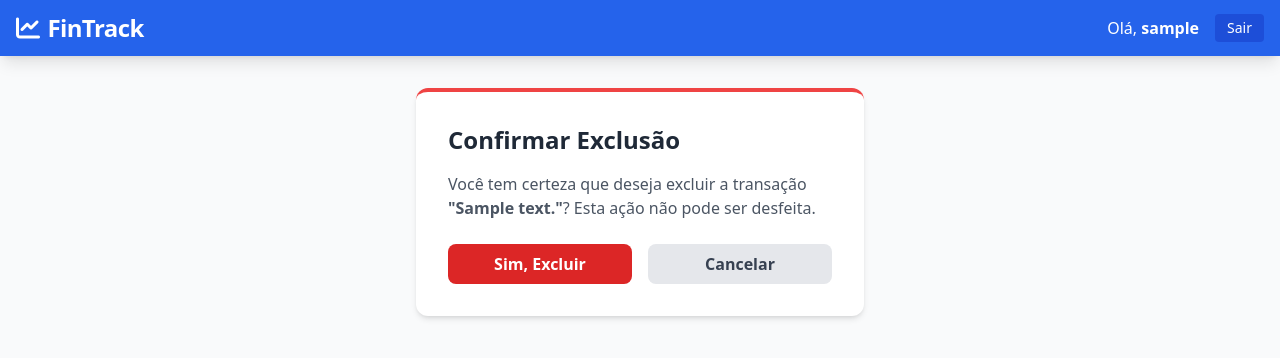
After one commit to DataGusIT/FinTrack, a Django app: page /transacoes/deletar/1/ in a window 1280 px wide. The commit adds this page. Shown: the top 358 px of the page. Run offline with Django 5.2, Linux system fonts and the light colour scheme; a user stored in the database is signed in; tables that the repository leaves empty hold one stand-in row (values such as "Sample post"); some libraries are stand-ins or nearby versions.

Commit message:
feat(expenses): implementar funcionalidades de edição e exclusão de transações

```diff
--- /dev/null
+++ b/expenses/templates/expenses/transaction_confirm_delete.html
@@ -0,0 +1,24 @@
+{% extends 'base.html' %}
+
+{% block content %}
+<div class="max-w-md mx-auto">
+    <div class="bg-white p-8 rounded-xl shadow-md border-t-4 border-red-500">
+        <h2 class="text-2xl font-bold mb-4 text-gray-800">Confirmar Exclusão</h2>
+        <p class="text-gray-600 mb-6">
+            Você tem certeza que deseja excluir a transação <strong>"{{ transaction.description }}"</strong>? Esta ação não pode ser desfeita.
+        </p>
+
+        <form method="post">
+            {% csrf_token %}
+            <div class="flex space-x-4">
+                <button type="submit" class="flex-1 bg-red-600 text-white px-4 py-2 rounded-lg font-bold hover:bg-red-700 transition">
+                    Sim, Excluir
+                </button>
+                <a href="{% url 'dashboard:index' %}" class="flex-1 bg-gray-200 text-center text-gray-700 px-4 py-2 rounded-lg font-bold hover:bg-gray-300 transition">
+                    Cancelar
+                </a>
+            </div>
+        </form>
+    </div>
+</div>
+{% endblock %}
--- a/expenses/urls.py
+++ b/expenses/urls.py
@@ -5,4 +5,6 @@ app_name = 'expenses'
 
 urlpatterns = [
     path('novo/', views.transaction_create, name='create'),
+    path('editar/<int:pk>/', views.transaction_update, name='update'),
+    path('deletar/<int:pk>/', views.transaction_delete, name='delete'),
 ]
--- a/expenses/views.py
+++ b/expenses/views.py
@@ -1,5 +1,6 @@
-from django.shortcuts import render, redirect
+from django.shortcuts import render, redirect, get_object_or_404
 from django.contrib.auth.decorators import login_required
+from .models import Transaction
 from .forms import TransactionForm
 
 @login_required
@@ -16,3 +17,29 @@ def transaction_create(request):
         form = TransactionForm(user=request.user)
 
     return render(request, 'expenses/transaction_form.html', {'form': form})
+
+@login_required
+def transaction_update(request, pk):
+    # Garante que o usuário só edite transações dele
+    transaction = get_object_or_404(Transaction, pk=pk, user=request.user)
+
+    if request.method == 'POST':
+        form = TransactionForm(request.POST, instance=transaction, user=request.user)
+        if form.is_valid():
+            form.save()
+            return redirect('dashboard:index')
+    else:
+        form = TransactionForm(instance=transaction, user=request.user)
+
+    return render(request, 'expenses/transaction_form.html', {'form': form, 'is_edit': True})
+
+@login_required
+def transaction_delete(request, pk):
+    # Garante que o usuário só delete transações dele
+    transaction = get_object_or_404(Transaction, pk=pk, user=request.user)
+
+    if request.method == 'POST':
+        transaction.delete()
+        return redirect('dashboard:index')
+
+    return render(request, 'expenses/transaction_confirm_delete.html', {'transaction': transaction})
```
Also changed, not shown: dashboard/templates/dashboard/index.html (+10 -0 lines).
